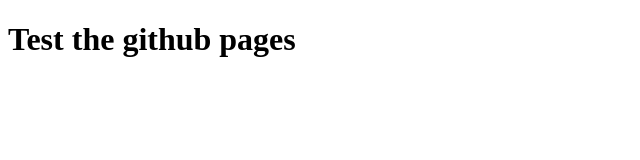
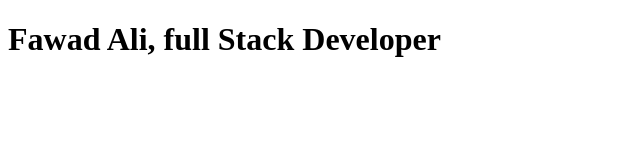
Before and after one commit to waseemyousafzai0344/fawad, a website: page dist/index.html in a window 1280 px wide. Shown: the whole page, without its empty margins (0-640 px from the left). Drawn offline with Linux system fonts and the light colour scheme.

Commit message:
Index page updated

```diff
--- a/dist/index.html
+++ b/dist/index.html
@@ -7,6 +7,6 @@
     <title>Fawad</title>
 </head>
 <body>
-    <h1>Test the github pages</h1>
+    <h1>Fawad Ali, full Stack Developer</h1>
 </body>
 </html>
```
